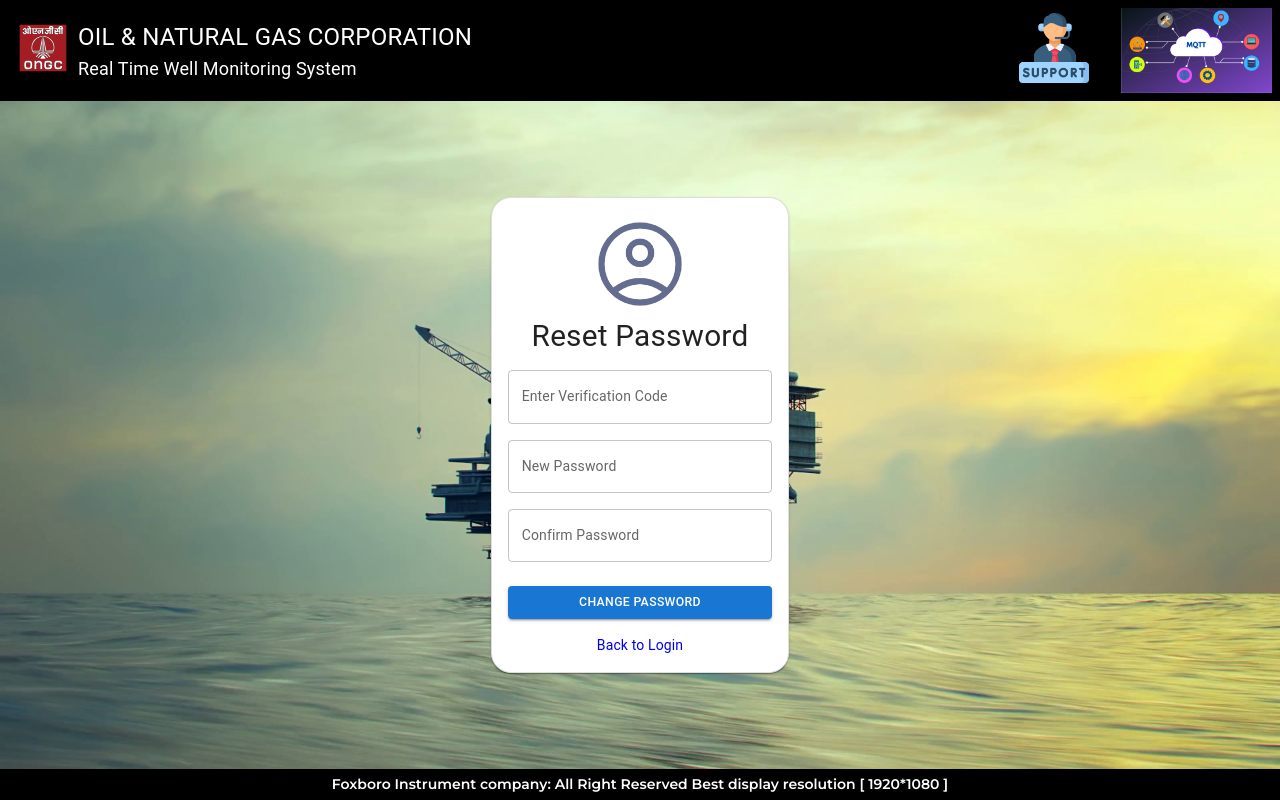
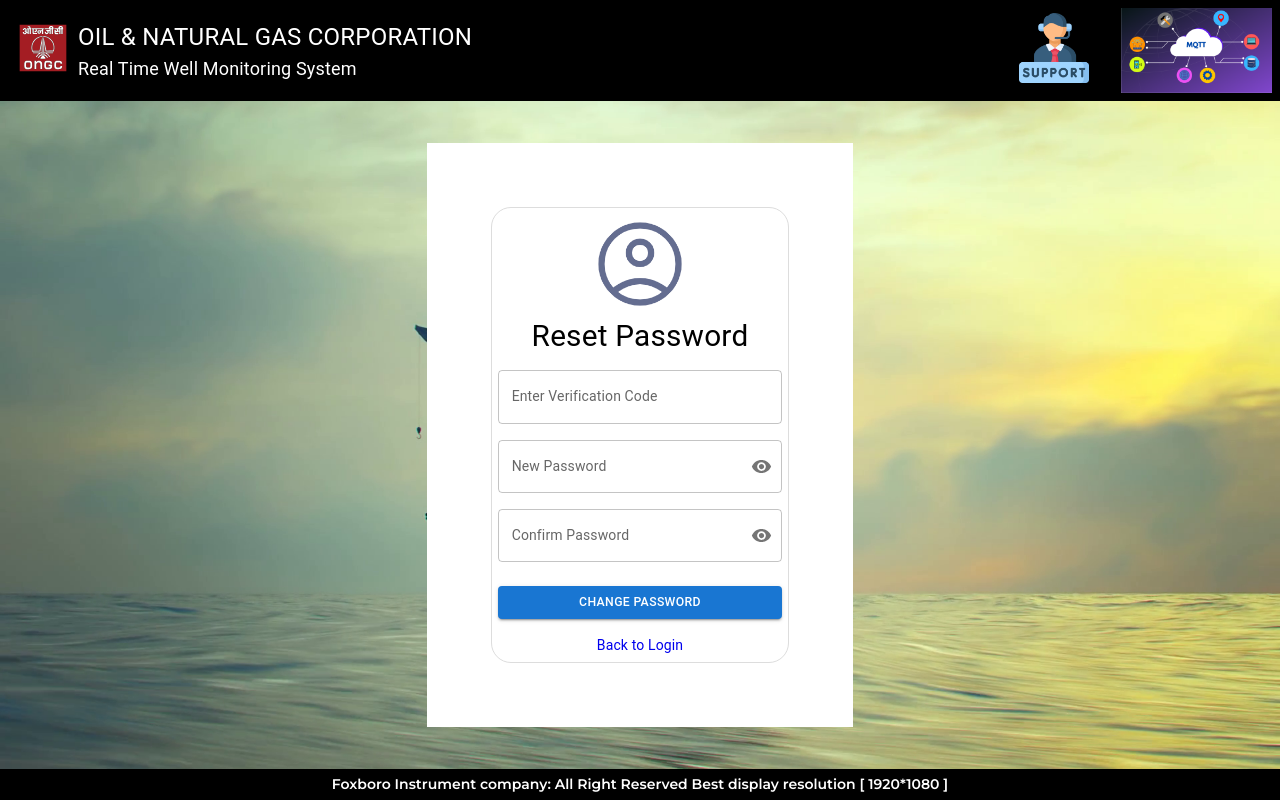
Before and after one commit to abhishekmahaja/MultiUser_mapUp-Frontend, a React (Vite) app: page /reset in a window 1280 px wide. Built offline with nearby package versions, Linux system fonts and the light colour scheme.

Commit message:
forgot and reset api integration

```diff
--- a/src/Pages/Forgot/Forgot.jsx
+++ b/src/Pages/Forgot/Forgot.jsx
@@ -1,4 +1,4 @@
-import { Paper, Typography, TextField, Button, Box, Grid } from "@mui/material";
+import { Paper, Typography, TextField, Button, Grid } from "@mui/material";
 import React, { useState } from "react";
 import { useNavigate, Link } from "react-router-dom";
 import PageContainer from "../../components/HOC/PageContainer";
@@ -23,7 +23,7 @@ export default function Forgot() {
     try {
       const response = await forgotPassword(formValues);
       if (response.success) {
-        //stire data in redux store
+        //store data in redux store
         dispatch(
           setForgotDetails({
             email: formValues.email,
@@ -32,11 +32,11 @@ export default function Forgot() {
         toast.success("OTP Sent Successfully!");
         navigate("/Reset");
       } else {
-        toast.error("Invalid Email");
+        toast.error(response.message || "Invalid Email");
       }
     } catch (error) {
       console.error(error);
-      toast.error("Forgot Password Falied.");
+      toast.error("Forgot Password Failed.");
     }
   };
 
@@ -49,7 +49,6 @@ export default function Forgot() {
       className="bgImg"
       justifyContent="center"
     >
-      {/* <Grid container > */}
       <Paper sx={{ borderRadius: "20px", mx: "5%", width: "45rem" }}>
         <Grid item p={3}>
           <form onSubmit={handleSubmit}>
@@ -60,13 +59,12 @@ export default function Forgot() {
             </Grid>
             <Grid item mt={2}>
               <Typography fontSize="large" textAlign="center">
-                Enter Your Registered Email.{" "}
+                Enter Your Registered Email.
               </Typography>
             </Grid>
             <Grid item mt={3}>
               <TextField
                 name="email"
-                justifyContent="center"
                 label="Enter Email Address"
                 variant="outlined"
                 size="small"
@@ -76,7 +74,6 @@ export default function Forgot() {
               />
             </Grid>
             <Grid item mt={3}>
-              <Link to="/Reset">
               <Button
                 variant="contained"
                 color="primary"
@@ -85,7 +82,6 @@ export default function Forgot() {
               >
                 Send Verification Code
               </Button>
-              </Link>
             </Grid>
             <Grid item mt={2} textAlign="center">
               <Link to="/" style={{ textDecoration: "none" }}>
@@ -95,7 +91,6 @@ export default function Forgot() {
           </form>
         </Grid>
       </Paper>
-      {/* </Grid> */}
     </PageContainer>
   );
-}
+};
--- a/src/Pages/Login/Otp.jsx
+++ b/src/Pages/Login/Otp.jsx
@@ -22,7 +22,7 @@ export default function OtpLogin() {
     const formData = { username, password, otp: otpValue };
 
     try {
-      const response = await login(formData); // Verify OTP
+      const response = await login(formData);
       if (response.success) {
         dispatch(setOtp(otpValue)); // Store OTP in Redux
         dispatch(setAuthenticated(true)); // Set authenticated state to true
--- a/src/apis/Service.js
+++ b/src/apis/Service.js
@@ -67,7 +67,7 @@ export const checkStatus = async (formData) => {
   }
 };
 
-//forgot api
+//forgot password api
 export const forgotPassword = async (formData) => {
   try {
     const response = await axios.post(`${USER_API}/forgot-password`, formData);
@@ -76,3 +76,13 @@ export const forgotPassword = async (formData) => {
     return catchError(error);
   }
 };
+
+//reset password Api
+export const resetPassword = async (formData) => {
+  try {
+    const response = await axios.post(`${USER_API}/reset-password`, formData);
+    return response.data;
+  } catch (error) {
+    return catchError(error);
+  }
+};
--- a/src/apis/authSlice.js
+++ b/src/apis/authSlice.js
@@ -40,7 +40,7 @@ const checkInitialState = {
 };
 
 //initial state for forgot password
-const forrgotInitialState = {
+const forgotInitialState  = {
   email: "",
   newPassword: "",
   confirmPassword: "",
@@ -130,22 +130,22 @@ const checkAuthSlice = createSlice({
 //for forgot api
 const forgotAuthSlice = createSlice({
   name: "forgotAuth",
-  initialState: forrgotInitialState,
+  initialState: forgotInitialState,
   reducers: {
     setForgotDetails: (state, action) => {
       state.email = action.payload.email;
     },
-    setForgotEmailOtp: (state,action) => {
-      state.forgotEmailOtp = action.payload;
+    setForgotEmailOtp: (state, action) => {
+      state.otp = action.payload;
     },
     setForgotAuthenticated: (state, action) => {
       state.isAuthenticated = action.payload;
     },
     clearForgotAuth: (state) => {
-      state.email = "",
-      state.newPassword = "",
-      state.confirmPassword = "",
-      state.otp = "",
+      state.email = "";
+      state.newPassword = "";
+      state.confirmPassword = "";
+      state.otp = "";
       state.isAuthenticated = false;
     },
   },
@@ -163,10 +163,16 @@ export const {
 export const { setCheckDetails, setCheckAuthenticated, clearCheckAuth } =
   checkAuthSlice.actions;
 
-export const { setForgotDetails, setForgotAuthenticated, clearForgotAuth } = forgotAuthSlice.actions;
+  export const {
+    setForgotDetails,
+    setForgotEmailOtp,
+    setForgotAuthenticated,
+    clearForgotAuth,
+  } = forgotAuthSlice.actions;
 
 // Export reducers with unique names
 export const authReducer = authSlice.reducer;
 export const registerAuthReducer = registerAuthSlice.reducer;
 export const checkAuthReducer = checkAuthSlice.reducer;
 export const forgotAuthReducer = forgotAuthSlice.reducer;
+// export default forgotAuthSlice.reducer;
--- a/src/components/Reset/Reset.jsx
+++ b/src/components/Reset/Reset.jsx
@@ -1,12 +1,71 @@
-import { Button, Grid, Paper, TextField, Typography, Box } from "@mui/material";
+import {
+  Button,
+  Grid,
+  TextField,
+  Typography,
+  Box,
+  IconButton,
+  InputAdornment,
+} from "@mui/material";
 import React, { useState } from "react";
 import account1 from "/assets/account1.png";
-import { Link } from "react-router-dom";
+import { Link, useNavigate } from "react-router-dom";
 import PageContainer from "../HOC/PageContainer";
+import { useDispatch, useSelector } from "react-redux";
+import { resetPassword } from "../../apis/Service";
+import {
+  clearForgotAuth,
+  setForgotAuthenticated,
+  setForgotEmailOtp,
+} from "../../apis/authSlice";
+import { toast } from "react-toastify";
+import { Visibility, VisibilityOff } from "@mui/icons-material";
 
 function Reset() {
   const [forgotOtp, setForgotOtp] = useState("");
+  const [newPassword, setNewPassword] = useState("");
+  const [confirmPassword, setConfirmPassword] = useState("");
+  const [showPassword, setShowPassword] = useState(false);
+  const [showConfirmPassword, setShowConfirmPassword] = useState(false);
 
+  const dispatch = useDispatch();
+  const navigate = useNavigate();
+  const { email } = useSelector((state) => state.forgotAuth); // get email from redux store
+
+  const handleSubmit = async (e) => {
+    e.preventDefault();
+
+    if (newPassword !== confirmPassword) {
+      toast.error("Passwords do not match!");
+      return;
+    }
+
+    const formData = { email, newPassword, confirmPassword, otp: forgotOtp };
+
+    // API integration
+    try {
+      const response = await resetPassword(formData);
+      if (response.success) {
+        dispatch(setForgotEmailOtp(forgotOtp)); // store OTP in Redux
+        dispatch(setForgotAuthenticated(true)); // set authenticated state to true
+        toast.success("Password reset successful! Please log in.");
+
+        navigate("/");
+
+        dispatch(clearForgotAuth()); // clear auth data after password reset success
+      } else {
+        toast.error(response.message || "OTP does not match");
+      }
+    } catch (error) {
+      console.error(error);
+      toast.error("Password reset failed");
+    }
+  };
+
+  // Toggle visibility of passwords
+  const handlePasswordVisibility = () => setShowPassword(!showPassword);
+  const handleConfirmPasswordVisibility = () =>
+    setShowConfirmPassword(!showConfirmPassword);
 
   return (
     <PageContainer
@@ -18,8 +77,23 @@ function Reset() {
       alignItems="center"
       className="bgImg"
     >
-      <Grid container lg={4} md={4} sm={6} xs={12} p={"5%"}>
-        <Paper sx={{ borderRadius: "20px", border: "1px solid #ddd", p: 2 }}>
+      <Grid
+        container
+        style={{ backgroundColor: "white" }}
+        lg={4}
+        md={4}
+        sm={6}
+        xs={12}
+        p={"5%"}
+      >
+        <form
+          onSubmit={handleSubmit}
+          style={{
+            borderRadius: "20px",
+            border: "1px solid #ddd",
+            padding: "2%",
+          }}
+        >
           <Box
             sx={{
               display: "flex",
@@ -28,7 +102,7 @@ function Reset() {
           >
             <Grid item>
               <Grid item textAlign="center">
-                <img src={account1} style={{ width: "100px" }} />
+                <img src={account1} style={{ width: "100px" }} alt="Account" />
               </Grid>
               <Grid item sx={{ textAlign: "center", pb: 1 }}>
                 <Typography variant="h4">Reset Password</Typography>
@@ -36,7 +110,6 @@ function Reset() {
             </Grid>
           </Box>
           <Box
-            component="form"
             sx={{
               "& .MuiTextField-root": { my: 1 },
             }}
@@ -44,27 +117,63 @@ function Reset() {
             <TextField
               label="Enter Verification Code"
               variant="outlined"
+              value={forgotOtp}
+              onChange={(e) => setForgotOtp(e.target.value)}
               fullWidth
             />
-            <TextField label="New Password" variant="outlined" fullWidth />
-            <TextField label="Confirm Password" variant="outlined" fullWidth />
-            <Link to="/">
+            <TextField
+              label="New Password"
+              variant="outlined"
+              type={showPassword ? "text" : "password"}
+              value={newPassword}
+              onChange={(e) => setNewPassword(e.target.value)}
+              fullWidth
+              InputProps={{
+                endAdornment: (
+                  <InputAdornment position="end">
+                    <IconButton onClick={handlePasswordVisibility} edge="end">
+                      {showPassword ? <VisibilityOff /> : <Visibility />}
+                    </IconButton>
+                  </InputAdornment>
+                ),
+              }}
+            />
+            <TextField
+              label="Confirm Password"
+              variant="outlined"
+              type={showConfirmPassword ? "text" : "password"}
+              value={confirmPassword}
+              onChange={(e) => setConfirmPassword(e.target.value)}
+              fullWidth
+              InputProps={{
+                endAdornment: (
+                  <InputAdornment position="end">
+                    <IconButton
+                      onClick={handleConfirmPasswordVisibility}
+                      edge="end"
+                    >
+                      {showConfirmPassword ? <VisibilityOff /> : <Visibility />}
+                    </IconButton>
+                  </InputAdornment>
+                ),
+              }}
+            />
             <Button
               variant="contained"
               sx={{ mt: 2 }}
               fullWidth
               color="primary"
+              type="submit"
             >
               Change Password
             </Button>
-            </Link>
             <Typography textAlign={"center"} pt={2}>
               <Link to="/" style={{ textDecoration: "none" }}>
                 Back to Login
               </Link>
             </Typography>
           </Box>
-        </Paper>
+        </form>
       </Grid>
     </PageContainer>
   );
```
Lines whose indentation alone changed are shown as unchanged.
